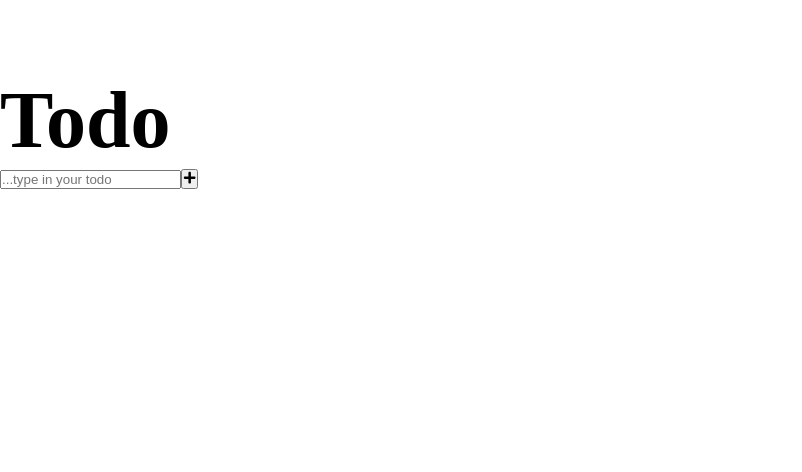
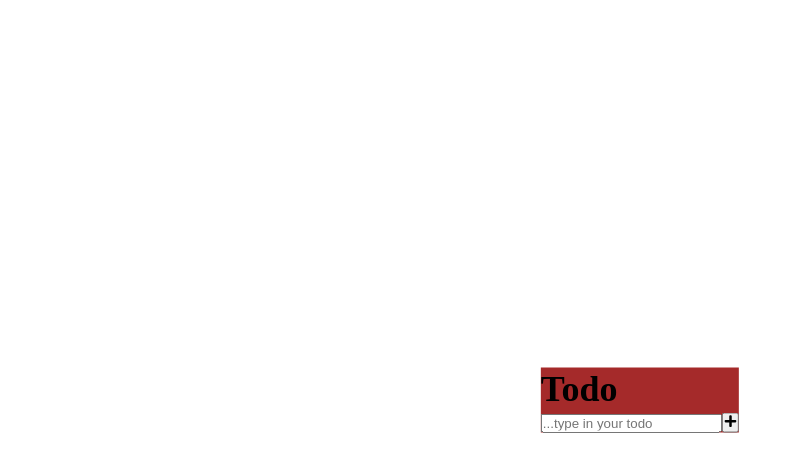
Before and after one commit to RidwanAdebosin/TodoApp, a React (Vite) app in the folder todo-app/: page / in a window 1280 px wide. Shown: the top 472 px of the page, without its empty margins (0-802 px from the left). Built offline with nearby package versions, Linux system fonts and the light colour scheme.

Commit message:
centering the page

```diff
--- a/todo-app/src/App.css
+++ b/todo-app/src/App.css
@@ -3,6 +3,14 @@
     padding: 0;
 }
 
-body{
-    margin: 75px auto;
+.todo-container {
+    position: absolute;
+    left: 50%;
+    top: 50%;
+    transform: translate(-50%, -50%);
+    height: auto;
+    /* width: 500px; */
+    background-color: brown;
+    /* padding: 0rem 5rem; */
+
 }
--- a/todo-app/src/components/Header/Header.css
+++ b/todo-app/src/components/Header/Header.css
@@ -1,3 +1,5 @@
-.todo-h1{
-    font-size: var(--small);
+
+
+.header-h1 {
+    font-size: large;
 }
--- a/todo-app/src/components/Header/Header.tsx
+++ b/todo-app/src/components/Header/Header.tsx
@@ -1,3 +1,5 @@
+import './Header.css';
+
 const Header = () => {
   return (
     <header className="header">
```
